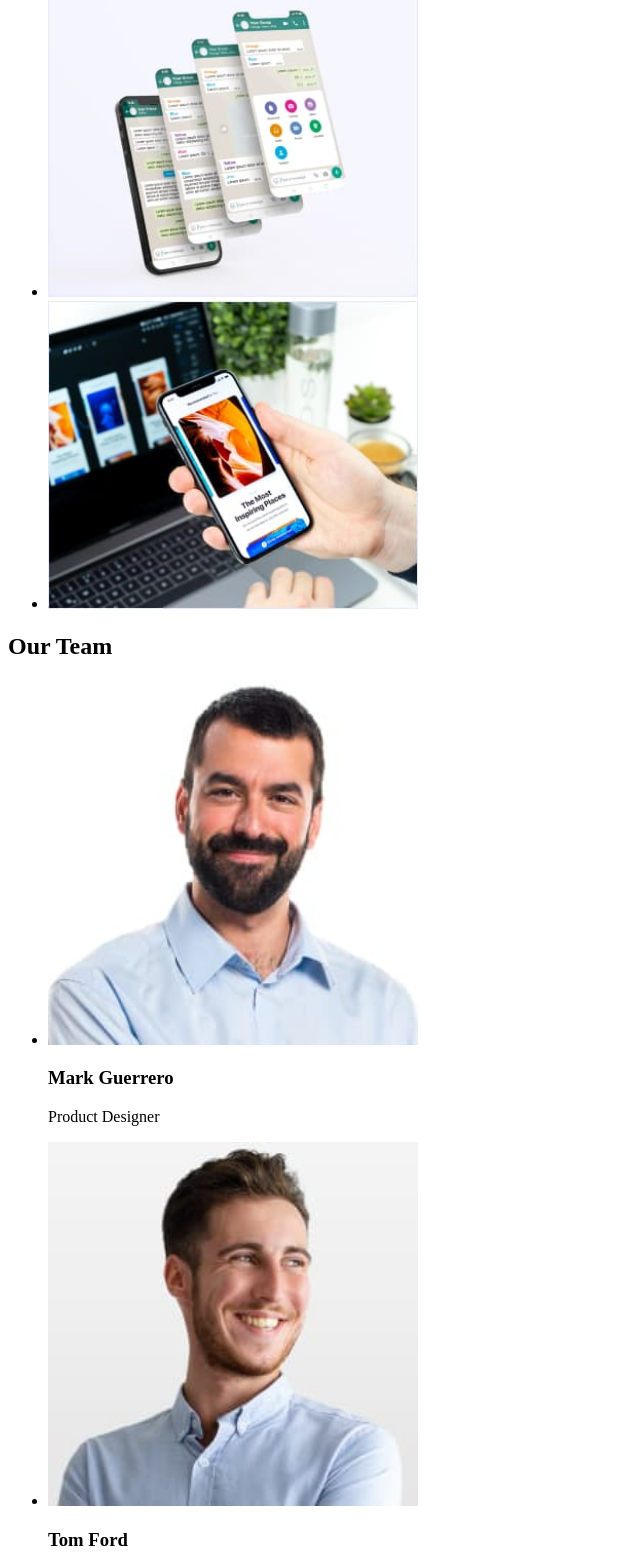
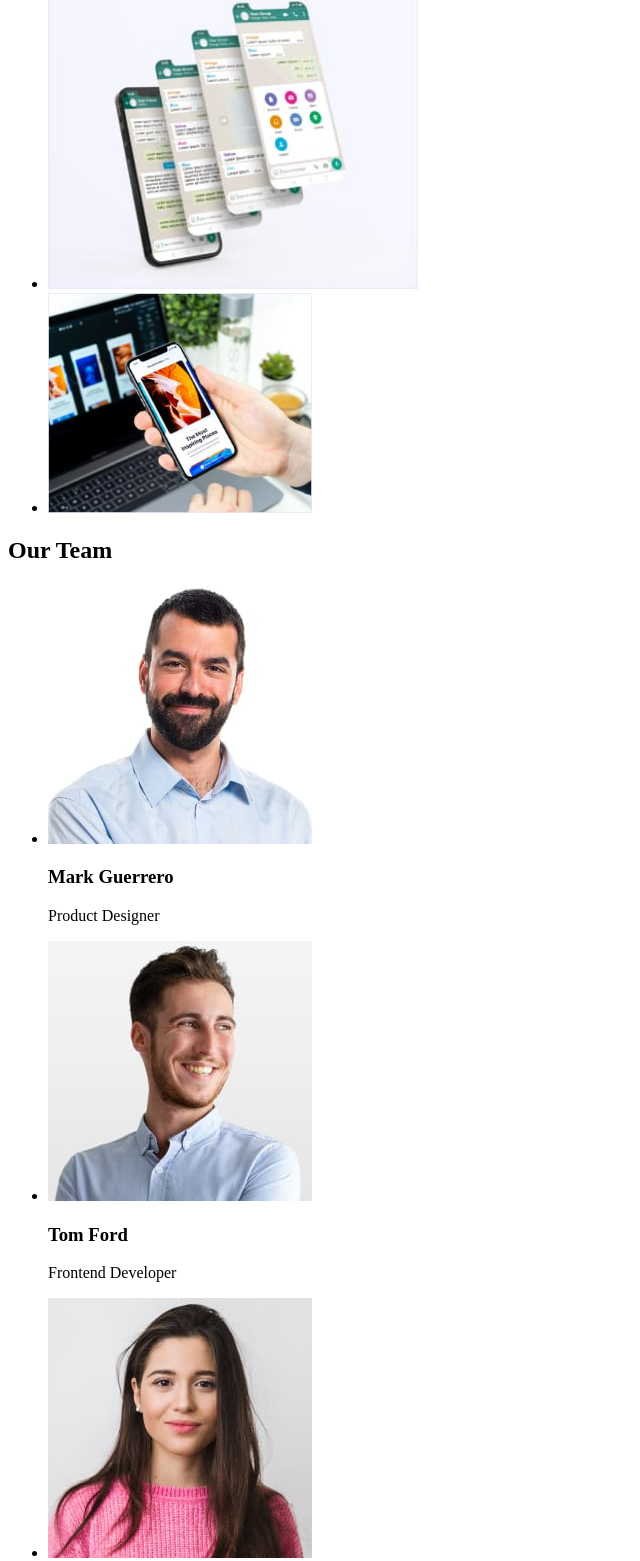
Before and after one commit to bavovna228/goit-markup-hw-06, a plain HTML site: page index.html in a window 1280 px wide. Shown: the part 984-2545 px from the top of the page, without its empty margins (0-640 px from the left). Drawn offline with Linux system fonts and the light colour scheme.

Commit message:
update 2 index.html

```diff
--- a/index.html
+++ b/index.html
@@ -76,7 +76,7 @@
       <section>
         <h2>What are we doing</h2>
         <ul>
-          <li><img src="./img/display.jpg" alt="display" width="370" /></li>
+          <li><img src="./img/display.jpg" alt="display" width="360" /></li>
           <li>
             <img
               src="./img/phone-display.jpg"
@@ -84,7 +84,7 @@
               width="370"
             />
           </li>
-          <li><img src="./img/phone.jpg" alt="phone" width="370" /></li>
+          <li><img src="./img/phone.jpg" alt="phone" width="264" /></li>
         </ul>
       </section>
       <!-- sectiion 4  -->
@@ -92,17 +92,17 @@
         <h2>Our Team</h2>
         <ul>
           <li>
-            <img src="./img/man.jpg" alt="man" width="370" />
+            <img src="./img/man.jpg" alt="man" width="264" />
             <h3>Mark Guerrero</h3>
             <p>Product Designer</p>
           </li>
           <li>
-            <img src="./img/smilingman.jpg" alt="smiling man" width="370" />
+            <img src="./img/smilingman.jpg" alt="smiling man" width="264" />
             <h3>Tom Ford</h3>
             <p>Frontend Developer</p>
           </li>
           <li>
-            <img src="./img/woman.jpg" alt="woman" width="370" />
+            <img src="./img/woman.jpg" alt="woman" width="264" />
             <h3>Camila Garcia</h3>
             <p>Marketing</p>
           </li>
```
